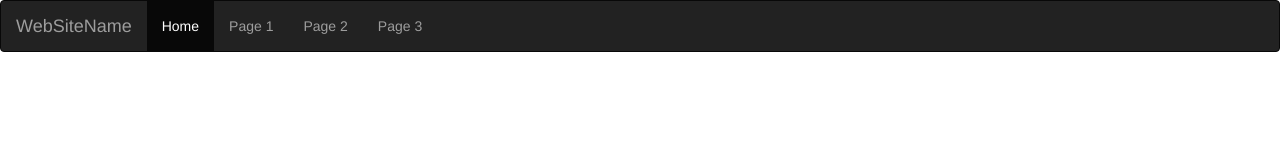
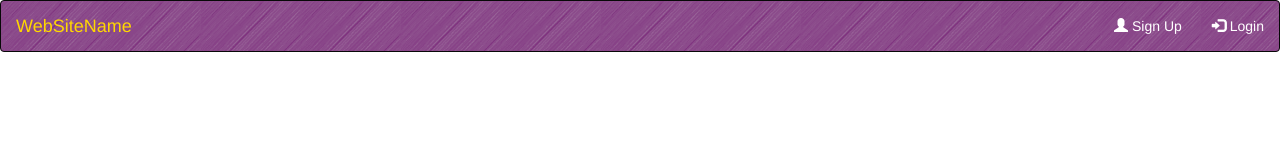
Before and after one commit to MadStarling/sampleWebsite, a website: page index_new.html in a window 1280 px wide. Drawn offline with nearby package versions, Linux system fonts and the light colour scheme.

Commit message:
prepare final version

```diff
--- a/css/main.css
+++ b/css/main.css
@@ -6,7 +6,7 @@
     transition: height 1s;
 }
 
-.header.navbar {
+.header {
     height: 10vh;
     border-bottom: solid 1px black;
 }
--- /dev/null
+++ b/css/main_new.css
@@ -0,0 +1,8 @@
+.navbar.custom-nav {
+    background-color: #670067;
+    background-image: url('../images/brushed-alum.png');
+}
+
+nav.navbar.navbar-inverse > div > ul > li > a {
+    color: #ffffff;
+}
--- a/index_new.html
+++ b/index_new.html
@@ -8,7 +8,7 @@
   <title>MadStarling</title>
 
   <!-- Stylesheets -->
-        <link rel="stylesheet" type="text/css" href="css/main.css" />
+  <link rel="stylesheet" type="text/css" href="css/main_new.css" />
   <link rel="stylesheet" href="https://maxcdn.bootstrapcdn.com/bootstrap/3.3.7/css/bootstrap.min.css">
   <!-- JS -->
   <script src="https://ajax.googleapis.com/ajax/libs/jquery/3.3.1/jquery.min.js"></script>
@@ -16,16 +16,14 @@
   <script src="js/main.js"></script>
 
   <body ng-app="app">
-        <nav class="navbar navbar-inverse">
+    <nav class="navbar navbar-inverse custom-nav">
       <div class="container-fluid">
         <div class="navbar-header">
-                <a class="navbar-brand" href="#">WebSiteName</a>
+          <a class="navbar-brand" href="#" style="color: #ffd700">WebSiteName</a>
         </div>
-              <ul class="nav navbar-nav">
-                <li class="active"><a href="#">Home</a></li>
-                <li><a href="#">Page 1</a></li>
-                <li><a href="#">Page 2</a></li>
-                <li><a href="#">Page 3</a></li>
+        <ul class="nav navbar-nav navbar-right">
+          <li><a href="#"><span class="glyphicon glyphicon-user"></span> Sign Up</a></li>
+          <li><a href="#"><span class="glyphicon glyphicon-log-in"></span> Login</a></li>
         </ul>
       </div>
     </nav>
```
Lines whose indentation alone changed are shown as unchanged.
